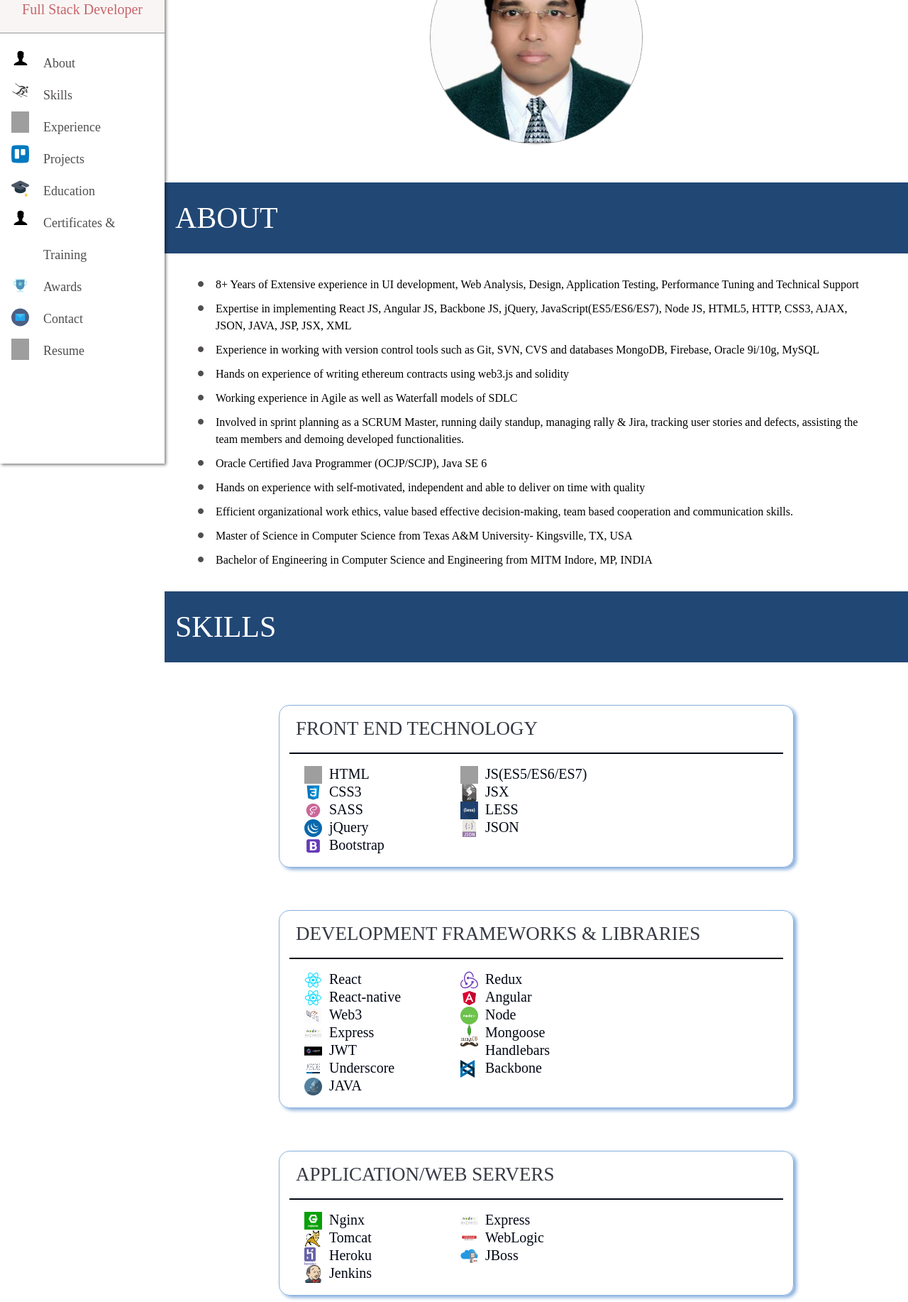
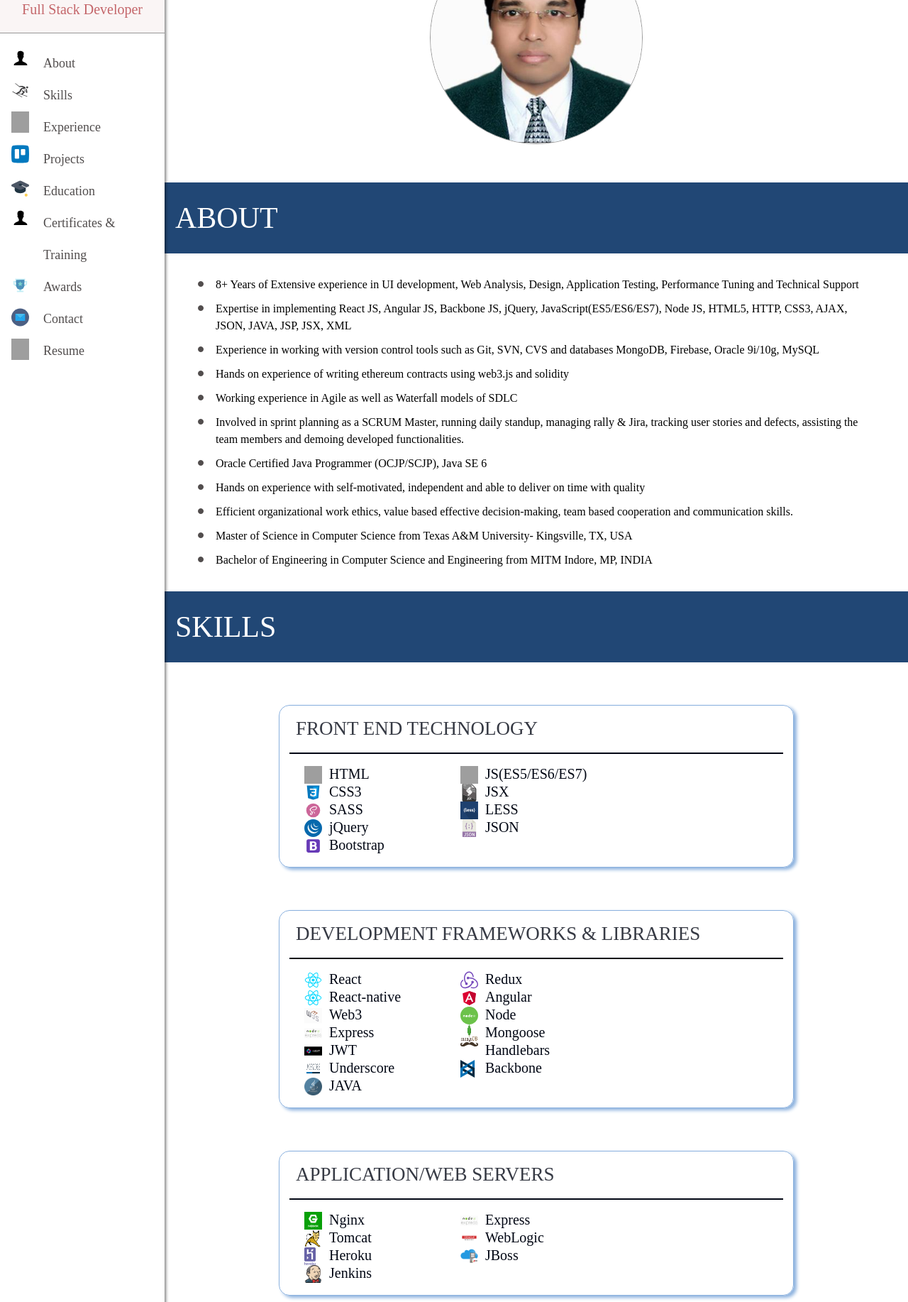
Before and after one commit to guptagovind/guptagovind.github.io, a PHP site: page / in a window 1280 px wide. Shown: the part 147-1981 px from the top of the page at 71% size. Run offline with PHP 8.4, Linux system fonts and the light colour scheme; grey boxes are pictures that could not be loaded.

Commit message:
Fixed styling.

```diff
--- a/index.css
+++ b/index.css
@@ -2,6 +2,9 @@
     height: 100%;
     font-family: "Devanagari Sangam MN";
     // scroll-behavior: smooth;
+}
+body{
+    overflow: hidden;
 }
 
 *{
@@ -35,7 +38,7 @@
     // display: none;
     position: sticky;
     top: 0;
-    height: 800px;
+    height: 100vh;
     color: rgb(253,253,253);
     box-shadow: 2px 2px 4px 0 rgba(0, 0, 0, 0.5);
 }
@@ -87,8 +90,8 @@
 }
 
 .body {
-    // width: 100%;
-    // margin-left: 225px;
+    overflow-y: auto;
+    height: 100vh;
 }
 
 .main-content-section{
```
